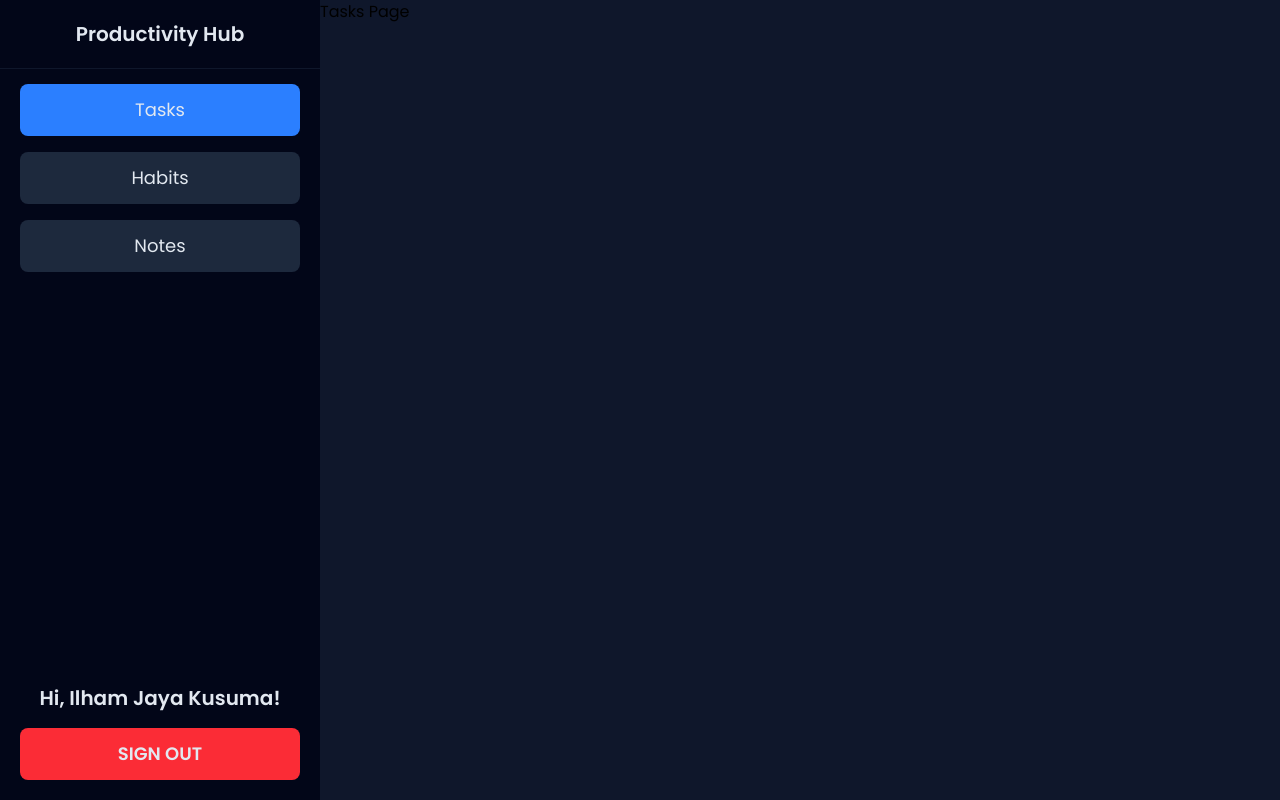
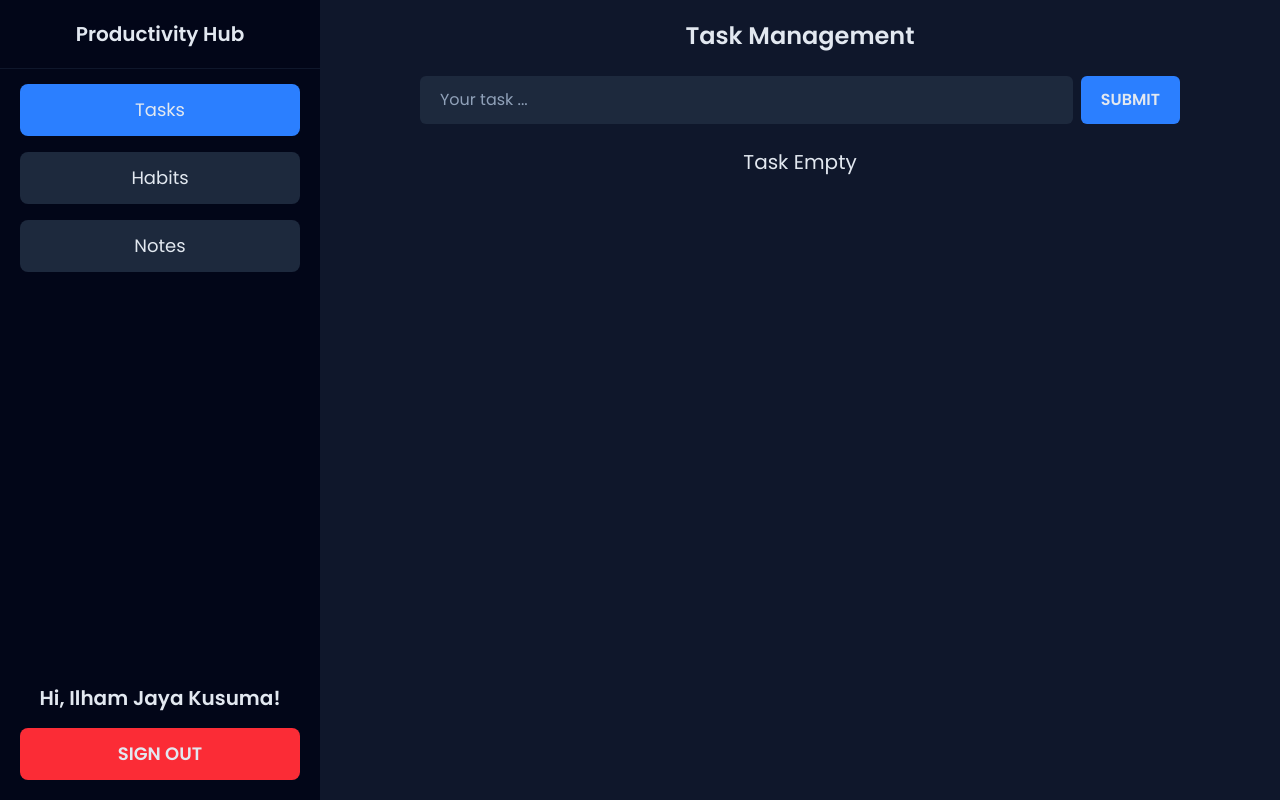
Before and after one commit to ilhamjkid/react-project_productivity-hub, a React (Vite) app: page / in a window 1280 px wide. Built offline with nearby package versions, Linux system fonts and the light colour scheme.

Commit message:
feat: implement task management with useReducer and uncontrolled components

```diff
--- a/package.json
+++ b/package.json
@@ -10,6 +10,9 @@
     "preview": "vite preview"
   },
   "dependencies": {
+    "@fortawesome/fontawesome-svg-core": "^7.3.0",
+    "@fortawesome/free-solid-svg-icons": "^7.3.0",
+    "@fortawesome/react-fontawesome": "^3.3.1",
     "@tailwindcss/vite": "^4.3.1",
     "react": "^19.2.7",
     "react-dom": "^19.2.7",
--- /dev/null
+++ b/src/components/common/Button.jsx
@@ -0,0 +1,23 @@
+export default function Button({
+  type = "button",
+  onClick,
+  bgColor = "bg-blue-500",
+  size = "md",
+  children,
+}) {
+  const sizeVariants = {
+    sm: "rounded-sm py-2 px-4 text-sm",
+    md: "rounded-md py-3 px-5 text-md",
+    lg: "rounded-lg py-4 px-6 text-lg",
+  };
+
+  return (
+    <button
+      type={type}
+      onClick={onClick}
+      className={`cursor-pointer font-semibold text-slate-200 hover:opacity-80 focus:opacity-80 focus:outline-2 focus:outline-slate-200 focus:outline-solid ${bgColor} ${sizeVariants[size]}`}
+    >
+      {children}
+    </button>
+  );
+}
--- /dev/null
+++ b/src/components/common/TextInput.jsx
@@ -0,0 +1,61 @@
+export default function TextInput({
+  type = "text",
+  label,
+  forId,
+  name,
+  value,
+  defaultValue,
+  placeholder,
+  onChange,
+  validationMessage,
+  bgColor = "bg-slate-800",
+  size = "md",
+  children,
+}) {
+  const Element = type === "textarea" ? "textarea" : "input";
+  const elementType = type === "textarea" ? undefined : type;
+  const sizeVariants = {
+    input: {
+      sm: "rounded-sm py-2 px-4 text-sm",
+      md: "rounded-md py-3 px-5 text-md",
+      lg: "rounded-lg py-4 px-6 text-lg",
+    },
+    label: {
+      sm: "px-4 text-md",
+      md: "px-5 text-lg",
+      lg: "px-6 text-xl",
+    },
+    validation: {
+      sm: "px-4 text-xs",
+      md: "px-5 text-sm",
+      lg: "px-6 text-base",
+    },
+  };
+
+  return (
+    <div className="flex w-full flex-col gap-1 text-slate-200">
+      {label && (
+        <label htmlFor={forId} className={sizeVariants.label[size]}>
+          {label}
+        </label>
+      )}
+      {children ?? (
+        <Element
+          type={elementType}
+          id={forId}
+          name={name}
+          value={value}
+          defaultValue={defaultValue}
+          placeholder={placeholder}
+          onChange={onChange}
+          className={`w-full placeholder:text-slate-400 focus:outline-2 focus:outline-blue-500 focus:outline-solid ${bgColor} ${sizeVariants.input[size]}`}
+        />
+      )}
+      {validationMessage && (
+        <p className={`text-red-500 italic ${sizeVariants.validation[size]}`}>
+          {validationMessage}
+        </p>
+      )}
+    </div>
+  );
+}
--- /dev/null
+++ b/src/components/tasks/TaskItem.jsx
@@ -0,0 +1,35 @@
+import { useState } from "react";
+import TaskItemEdit from "./TaskItemEdit.jsx";
+import TaskItemDelete from "./TaskItemDelete.jsx";
+import TaskItemView from "./TaskItemView.jsx";
+
+export default function TaskItem({ task, tasksDispatch }) {
+  const [status, setStatus] = useState("view");
+
+  if (status === "edit") {
+    return (
+      <TaskItemEdit
+        task={task}
+        tasksDispatch={tasksDispatch}
+        onClickCancelButton={() => setStatus("view")}
+      />
+    );
+  }
+  if (status === "delete") {
+    return (
+      <TaskItemDelete
+        task={task}
+        tasksDispatch={tasksDispatch}
+        onClickCancelButton={() => setStatus("view")}
+      />
+    );
+  }
+  return (
+    <TaskItemView
+      task={task}
+      tasksDispatch={tasksDispatch}
+      onClickEditStatusButton={() => setStatus("edit")}
+      onClickDeleteStatusButton={() => setStatus("delete")}
+    />
+  );
+}
--- /dev/null
+++ b/src/components/tasks/TaskItemDelete.jsx
@@ -0,0 +1,30 @@
+import Button from "../common/Button";
+
+export default function TaskItemDelete({
+  task,
+  tasksDispatch,
+  onClickCancelButton,
+}) {
+  return (
+    <div className="flex w-full flex-wrap items-center gap-2 p-4 lg:flex-nowrap">
+      <p className="text-lg">Are you sure want to delete this task?</p>
+      <div className="ml-auto flex items-center gap-1">
+        <Button
+          onClick={() =>
+            tasksDispatch({
+              type: "DELETE_TASK",
+              payload: { id: task.id },
+            })
+          }
+          bgColor="bg-red-500"
+          size="sm"
+        >
+          DELETE
+        </Button>
+        <Button onClick={onClickCancelButton} bgColor="bg-slate-500" size="sm">
+          CLOSE
+        </Button>
+      </div>
+    </div>
+  );
+}
--- /dev/null
+++ b/src/components/tasks/TaskItemEdit.jsx
@@ -0,0 +1,54 @@
+import { useState } from "react";
+import Button from "../common/Button";
+import TextInput from "../common/TextInput";
+
+export default function TaskItemEdit({
+  task,
+  tasksDispatch,
+  onClickCancelButton,
+}) {
+  const [validation, setValidation] = useState("");
+
+  function handleSubmit(e) {
+    e.preventDefault();
+    const formData = new FormData(e.target);
+    const taskText = formData.get("taskText");
+    if (!taskText) {
+      return setValidation("Cannot be empty. Click Delete to remove task.");
+    }
+    if (taskText === task.text) {
+      return setValidation("No changes made. Click cancel to go back.");
+    }
+    tasksDispatch({
+      type: "EDIT_TASK",
+      payload: { id: task.id, text: taskText },
+    });
+    if (validation) setValidation("");
+    e.target.reset();
+    onClickCancelButton();
+  }
+
+  return (
+    <form
+      onSubmit={handleSubmit}
+      className="flex w-full flex-wrap items-center gap-2 p-4 lg:flex-nowrap"
+    >
+      <TextInput
+        name="taskText"
+        defaultValue={task.text}
+        placeholder="Your task ..."
+        validationMessage={validation}
+        bgColor="bg-slate-900"
+        size="sm"
+      />
+      <div className="ml-auto flex items-center gap-1">
+        <Button type="submit" bgColor="bg-green-500" size="sm">
+          SAVE
+        </Button>
+        <Button onClick={onClickCancelButton} bgColor="bg-slate-500" size="sm">
+          CLOSE
+        </Button>
+      </div>
+    </form>
+  );
+}
--- /dev/null
+++ b/src/components/tasks/TaskItemView.jsx
@@ -0,0 +1,52 @@
+import { FontAwesomeIcon } from "@fortawesome/react-fontawesome";
+import {
+  faCircleCheck,
+  faPenToSquare,
+  faDeleteLeft,
+} from "@fortawesome/free-solid-svg-icons";
+import Button from "../common/Button.jsx";
+
+export default function TaskItemView({
+  task,
+  tasksDispatch,
+  onClickEditStatusButton,
+  onClickDeleteStatusButton,
+}) {
+  return (
+    <div className="flex w-full flex-wrap items-center gap-2 p-4 lg:flex-nowrap">
+      <p
+        className={`text-lg ${task.isCompleted ? "text-slate-400 italic line-through" : ""}`}
+      >
+        {task.text}
+      </p>
+      <div className="ml-auto flex items-center gap-1">
+        <Button
+          onClick={() =>
+            tasksDispatch({
+              type: "TOGGLE_TASK",
+              payload: { id: task.id },
+            })
+          }
+          bgColor="bg-slate-500"
+          size="sm"
+        >
+          <FontAwesomeIcon icon={faCircleCheck} />
+        </Button>
+        <Button
+          onClick={onClickEditStatusButton}
+          bgColor="bg-green-500"
+          size="sm"
+        >
+          <FontAwesomeIcon icon={faPenToSquare} />
+        </Button>
+        <Button
+          onClick={onClickDeleteStatusButton}
+          bgColor="bg-red-500"
+          size="sm"
+        >
+          <FontAwesomeIcon icon={faDeleteLeft} />
+        </Button>
+      </div>
+    </div>
+  );
+}
--- a/src/layouts/DashboardLayout.jsx
+++ b/src/layouts/DashboardLayout.jsx
@@ -5,7 +5,7 @@ export default function DashboardLayout() {
   return (
     <div className="flex flex-nowrap bg-slate-900">
       <Sidebar />
-      <main className="h-screen w-full overflow-y-auto pt-18 lg:pt-0">
+      <main className="h-screen w-full overflow-y-auto">
         <Outlet />
       </main>
     </div>
--- a/src/pages/TasksPage.jsx
+++ b/src/pages/TasksPage.jsx
@@ -1,3 +1,51 @@
+import { useEffect, useReducer, useState } from "react";
+import { tasksReducer, tasksInit } from "../reducers/tasksReducer.js";
+import TextInput from "../components/common/TextInput.jsx";
+import Button from "../components/common/Button.jsx";
+import TaskItem from "../components/tasks/TaskItem.jsx";
+
 export default function TasksPage() {
-  return <h1>Tasks Page</h1>;
+  const [tasks, tasksDispatch] = useReducer(tasksReducer, null, tasksInit);
+  const [validation, setValidation] = useState("");
+
+  function handleSubmit(e) {
+    e.preventDefault();
+    const formData = new FormData(e.target);
+    const taskText = formData.get("taskText");
+    if (!taskText) return setValidation("Your task cannot be empty.");
+    tasksDispatch({ type: "ADD_TASK", payload: { text: taskText } });
+    if (validation) setValidation("");
+    e.target.reset();
+  }
+
+  useEffect(() => {
+    localStorage.setItem("prodhub_tasks", JSON.stringify(tasks));
+  }, [tasks]);
+
+  return (
+    <section className="min-h-screen w-full pt-18 lg:pt-0">
+      <div className="mx-auto flex w-full max-w-200 flex-col items-center gap-6 p-5 text-slate-200">
+        <h2 className="text-center text-2xl font-semibold">Task Management</h2>
+        <form onSubmit={handleSubmit} className="flex w-full items-start gap-2">
+          <TextInput
+            name="taskText"
+            placeholder="Your task ..."
+            validationMessage={validation}
+          />
+          <Button type="submit">SUBMIT</Button>
+        </form>
+        {tasks.length === 0 ? (
+          <h3 className="text-center text-xl">Task Empty</h3>
+        ) : (
+          <ul className="w-full divide-y divide-slate-900 overflow-hidden rounded-lg bg-slate-800">
+            {tasks.toReversed().map((task) => (
+              <li key={task.id}>
+                <TaskItem task={task} tasksDispatch={tasksDispatch} />
+              </li>
+            ))}
+          </ul>
+        )}
+      </div>
+    </section>
+  );
 }
--- /dev/null
+++ b/src/reducers/tasksReducer.js
@@ -0,0 +1,36 @@
+export function tasksReducer(tasks, action) {
+  switch (action.type) {
+    case "ADD_TASK": {
+      return [
+        ...tasks,
+        {
+          id: crypto.randomUUID(),
+          text: action.payload.text,
+          isCompleted: false,
+          createdAt: new Date().toISOString(),
+        },
+      ];
+    }
+    case "EDIT_TASK": {
+      return tasks.map((task) => {
+        if (task.id !== action.payload.id) return task;
+        return { ...task, text: action.payload.text };
+      });
+    }
+    case "TOGGLE_TASK": {
+      return tasks.map((task) => {
+        if (task.id !== action.payload.id) return task;
+        return { ...task, isCompleted: !task.isCompleted };
+      });
+    }
+    case "DELETE_TASK": {
+      return tasks.filter((task) => task.id !== action.payload.id);
+    }
+  }
+  throw new Error(`Unknown action: ${action.type}`);
+}
+
+export function tasksInit() {
+  const tasksJSON = localStorage.getItem("prodhub_tasks");
+  return tasksJSON ? JSON.parse(tasksJSON) : [];
+}
```
Also changed, not shown: 1 other file (tests, documents, lock files or other folders).
